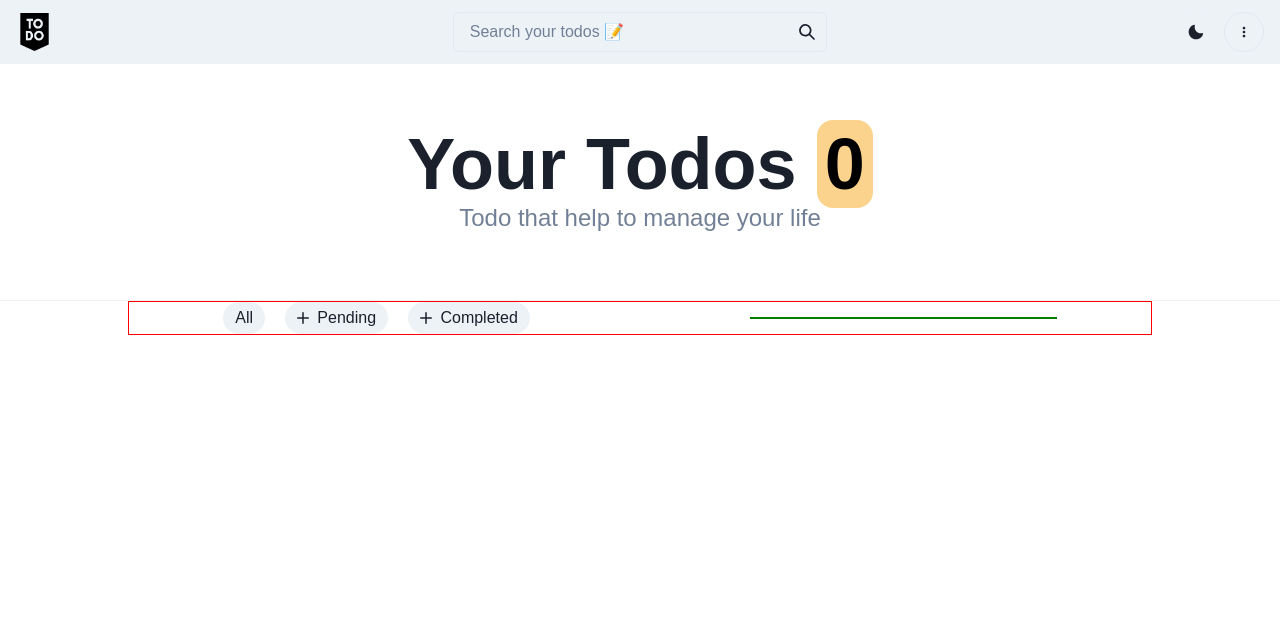
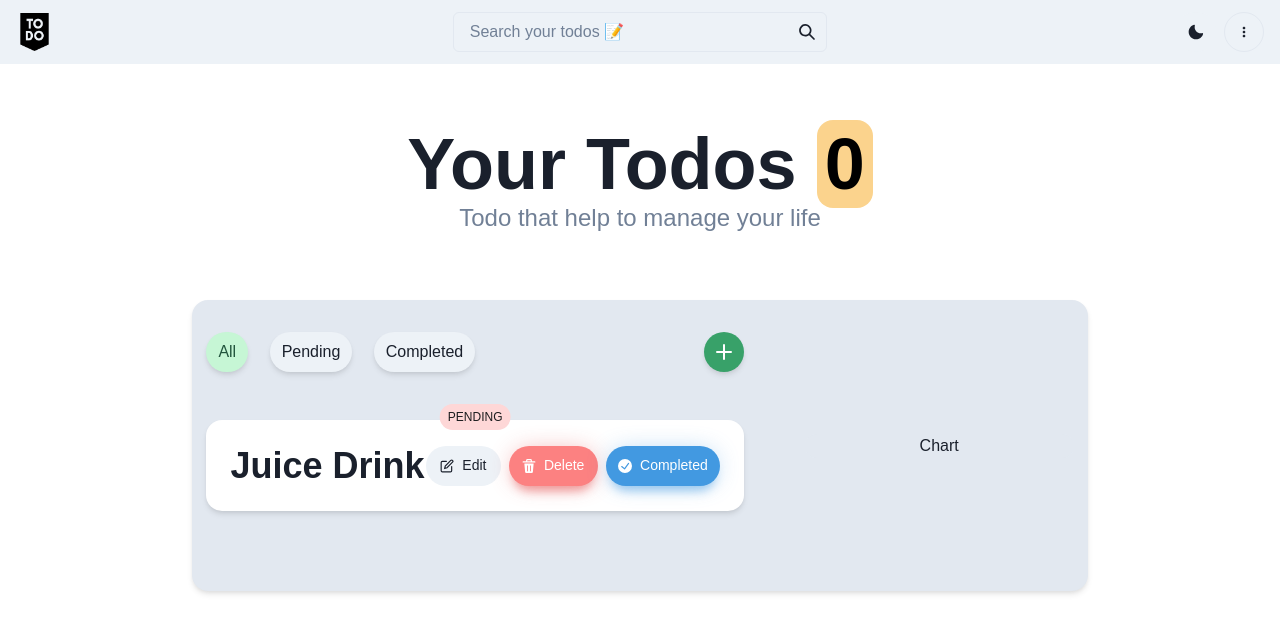
Before and after one commit to SutharShantanu/Todo, a React (Create React App) app: page /todo in a window 1280 px wide. Shown: the top 632 px of the page. Built offline with nearby package versions, Linux system fonts and the light colour scheme; a web font is replaced by a local one.

Commit message:
UI Building

```diff
--- a/src/App.jsx
+++ b/src/App.jsx
@@ -7,7 +7,7 @@ function App() {
         <div className="App">
             <Navbar />
             <AllRoute />
-            <Footer />
+            {/* <Footer /> */}
         </div>
     );
 }
--- a/src/Components/Footer.jsx
+++ b/src/Components/Footer.jsx
@@ -2,7 +2,7 @@ import React from 'react'
 
 const Footer = () => {
   return (
-    <div></div>
+    <div>Footer</div>
   )
 }
 
--- a/src/Components/Modals.jsx
+++ b/src/Components/Modals/TuneModal.jsx
@@ -19,7 +19,7 @@ import {
 } from "@chakra-ui/react";
 import AudioPlayer from "react-audio-player";
 
-const Modals = ({ isModal, setIsModal }) => {
+const TuneModal = ({ isModal, setIsModal }) => {
     const ringtones = [
         {
             name: "Alarm Clock",
@@ -143,4 +143,4 @@ const Modals = ({ isModal, setIsModal }) => {
     );
 };
 
-export default Modals;
+export default TuneModal;
--- a/src/Components/Navbar.jsx
+++ b/src/Components/Navbar.jsx
@@ -20,22 +20,6 @@ import {
     Menu,
     MenuList,
     MenuItem,
-    Modal,
-    ModalContent,
-    ModalHeader,
-    ModalCloseButton,
-    ModalBody,
-    Text,
-    ModalFooter,
-    ModalOverlay,
-    Select,
-    FormLabel,
-    FormControl,
-    RadioGroup,
-    Radio,
-    VStack,
-    FormHelperText,
-    Divider,
 } from "@chakra-ui/react";
 import {
     SearchIcon,
@@ -51,7 +35,7 @@ import { CgMoreVerticalAlt } from "react-icons/cg";
 import { Link as ReactLink } from "react-router-dom";
 import Light from "../Utilis/Light.png";
 import Dark from "../Utilis/Dark.png";
-import Modals from "./Modals";
+import TuneModal from "./Modals/TuneModal";
 
 export default function Navbar() {
     const { isOpen, onToggle } = useDisclosure();
@@ -187,7 +171,7 @@ export default function Navbar() {
                     </Tooltip>
                 </HStack>
                 {isModal === true ? (
-                    <Modals isModal={isModal} setIsModal={setIsModal} />
+                    <TuneModal isModal={isModal} setIsModal={setIsModal} />
                 ) : (
                     ""
                 )}
--- a/src/Components/TodoCard.jsx
+++ b/src/Components/TodoCard.jsx
@@ -1,6 +1,6 @@
+import { CheckCircleIcon, DeleteIcon, EditIcon } from "@chakra-ui/icons";
 import {
     Heading,
-    Avatar,
     Box,
     Center,
     Text,
@@ -9,81 +9,78 @@ import {
     Link,
     Badge,
     useColorModeValue,
+    HStack,
+    Flex,
 } from "@chakra-ui/react";
 
 export default function TodoCard() {
     return (
-        <Center py={6}>
+        <Flex
+            position="relative"
+            w="full"
+            bg={useColorModeValue("white", "gray.700")}
+            boxShadow="md"
+            rounded="2xl"
+            my={12}
+            p={6}
+            justifyContent="space-between"
+            spacing={4}>
             <Box
-                maxW={"320px"}
-                w={"full"}
-                bg={useColorModeValue("white", "gray.900")}
-                boxShadow={"2xl"}
-                rounded={"lg"}
-                p={6}
-                textAlign={"center"}>
-                <Heading fontSize={"2xl"} fontFamily={"body"}>
-                    Lindsey James
-                </Heading>
-                <Text fontWeight={600} color={"gray.500"} mb={4}>
-                    @lindsey_jam3s
-                </Text>
-                <Text
-                    textAlign={"center"}
-                    color={useColorModeValue("gray.700", "gray.400")}
-                    px={3}>
-                    Actress, musician, songwriter and artist. PM for work
-                    inquires or{" "}
-                    <Link href={"#"} color={"blue.400"}>
-                        #tag
-                    </Link>{" "}
-                    me in your posts
-                </Text>
-
-                <Stack
-                    align={"center"}
-                    justify={"center"}
-                    direction={"row"}
-                    mt={6}>
+                position="absolute"
+                top="-16px"
+                left="50%"
+                style={{ transform: "translate(-50%)" }}>
                 <Badge
+                    variant="subtle"
+                    // colorScheme="red"
+                    bg={useColorModeValue("red.100", "red.200")}
+                    color="#1d1d1f"
+                    fontWeight={"thin"}
                     px={2}
                     py={1}
-                        bg={useColorModeValue("gray.50", "gray.800")}
-                        fontWeight={"400"}>
-                        #art
+                    rounded={"full"}>
+                    Pending
                 </Badge>
-                    <Badge
-                        px={2}
-                        py={1}
-                        bg={useColorModeValue("gray.50", "gray.800")}
-                        fontWeight={"400"}>
-                        #photography
-                    </Badge>
-                    <Badge
-                        px={2}
-                        py={1}
-                        bg={useColorModeValue("gray.50", "gray.800")}
-                        fontWeight={"400"}>
-                        #music
-                    </Badge>
-                </Stack>
-
-                <Stack mt={8} direction={"row"} spacing={4}>
+            </Box>
+            <Heading fontSize={"4xl"} fontFamily={"body"} w="40%">
+                Juice Drink
+            </Heading>
+            <HStack w="60%" justifyContent={"space-between"}>
                 <Button
-                        flex={1}
+                    fontWeight={"thin"}
                     fontSize={"sm"}
                     rounded={"full"}
+                    leftIcon={<EditIcon />}
                     _focus={{
                         bg: "gray.200",
                     }}>
-                        Message
+                    Edit
                 </Button>
                 <Button
-                        flex={1}
+                    fontSize={"sm"}
+                    fontWeight={"thin"}
+                    rounded={"full"}
+                    bg={"red.300"}
+                    color={"white"}
+                    leftIcon={<DeleteIcon />}
+                    boxShadow={
+                        "0px 1px 25px -5px rgb(225 66 66 / 48%), 0 10px 10px -5px rgb(225 66 66 / 43%)"
+                    }
+                    _hover={{
+                        bg: "red.400",
+                    }}
+                    _focus={{
+                        bg: "red.400",
+                    }}>
+                    Delete
+                </Button>
+                <Button
                     fontSize={"sm"}
                     rounded={"full"}
+                    fontWeight={"thin"}
                     bg={"blue.400"}
                     color={"white"}
+                    leftIcon={<CheckCircleIcon />}
                     boxShadow={
                         "0px 1px 25px -5px rgb(66 153 225 / 48%), 0 10px 10px -5px rgb(66 153 225 / 43%)"
                     }
@@ -93,10 +90,9 @@ export default function TodoCard() {
                     _focus={{
                         bg: "blue.500",
                     }}>
-                        Follow
+                    Completed
                 </Button>
-                </Stack>
-            </Box>
-        </Center>
+            </HStack>
+        </Flex>
     );
 }
--- a/src/Pages/Todo.jsx
+++ b/src/Pages/Todo.jsx
@@ -8,18 +8,22 @@ import {
     HStack,
     Heading,
     Highlight,
+    IconButton,
     SkeletonText,
     Stack,
     Tag,
     TagLabel,
-    TagLeftIcon,
     Text,
     useColorModeValue,
 } from "@chakra-ui/react";
 import React, { useEffect, useState } from "react";
+import TodoCard from "../Components/TodoCard";
 
 const Todo = () => {
     const [isLoading, setIsLoading] = useState(true);
+    const handleAdd = () => {
+
+    };
 
     useEffect(() => {
         setIsLoading(true);
@@ -79,43 +83,82 @@ const Todo = () => {
                     </Stack>
                 )}
             </Container>
-            <Divider />
+            {/* <Divider /> */}
+            <Box
+                w="70%"
+                m="auto"
+                boxShadow="md"
+                rounded="2xl"
+                py="4"
+                // border="1px solid red"
+                bg={useColorModeValue("gray.200", "gray.900")}>
                 <HStack
-                bg={useColorModeValue("white", "gray.700")}
+                    bg={useColorModeValue("gray.200", "gray.900")}
                     spacing={8}
-                w="80%"
-                m="auto"
-                border="1px solid red">
+                    my="4">
+                    <Box w="60%" m="auto">
                         <Flex
                             justifyContent="space-between"
-                    bg={useColorModeValue("white", "gray.700")}
-                    // border="1px solid blue"
-                    w="30%"
-                    m="auto">
-                    <Tag size="lg" borderRadius="full">
+                            bg={useColorModeValue("gray.200", "gray.900")}>
+                            <Flex
+                                justifyContent="space-between"
+                                bg={useColorModeValue("gray.200", "gray.900")}
+                                w="50%">
+                                <Tag
+                                    size="lg"
+                                    boxShadow="md"
+                                    variant="subtle"
+                                    borderRadius="full"
+                                    colorScheme="green">
                                     <TagLabel>All</TagLabel>
                                 </Tag>
 
-                    <Tag size="lg" borderRadius="full">
-                        <TagLeftIcon boxSize="12px" as={AddIcon} />
-
+                                <Tag
+                                    size="lg"
+                                    borderRadius="full"
+                                    boxShadow="md"
+                                    variant="subtle">
                                     <TagLabel>Pending</TagLabel>
                                 </Tag>
 
-                    <Tag size="lg" borderRadius="full">
-                        <TagLeftIcon boxSize="12px" as={AddIcon} />
-
+                                <Tag
+                                    size="lg"
+                                    borderRadius="full"
+                                    boxShadow="md"
+                                    variant="subtle">
                                     <TagLabel>Completed</TagLabel>
                                 </Tag>
                             </Flex>
+                            <Flex
+                                justifyContent="end"
+                                bg={useColorModeValue("gray.200", "gray.900")}
+                                w="40%">
+                                <IconButton
+                                    boxShadow="md"
+                                    rounded="full"
+                                    colorScheme="green"
+                                    // size="lg"
+                                    onClick={handleAdd}
+                                    icon={<AddIcon />}
+                                />
+                            </Flex>
+                        </Flex>
+
+                        <TodoCard />
+                    </Box>
                     <Box
-                    bg={useColorModeValue("white", "gray.700")}
+                        bg={useColorModeValue("gray.200", "gray.900")}
                         spacing={8}
-                    border="1px solid green"
+                        // border="1px solid green"
+                        rounded={"2xl"}
+                        textAlign="center"
                         w="30%"
                         h="100%"
-                    m="auto"></Box>
+                        m="auto">
+                        Chart
+                    </Box>
                 </HStack>
+            </Box>
         </Box>
     );
 };
```
Also changed, not shown: src/Components/Modals/AddModal.jsx (added, +65 -0 lines). Lines whose indentation alone changed are shown as unchanged.
